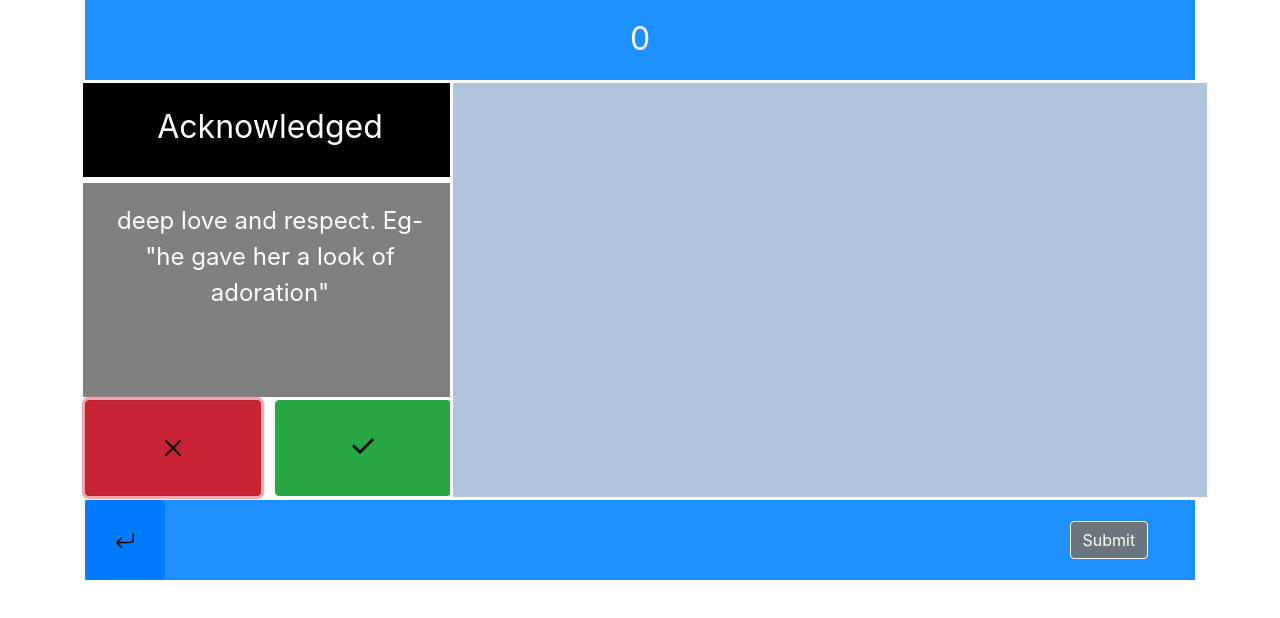
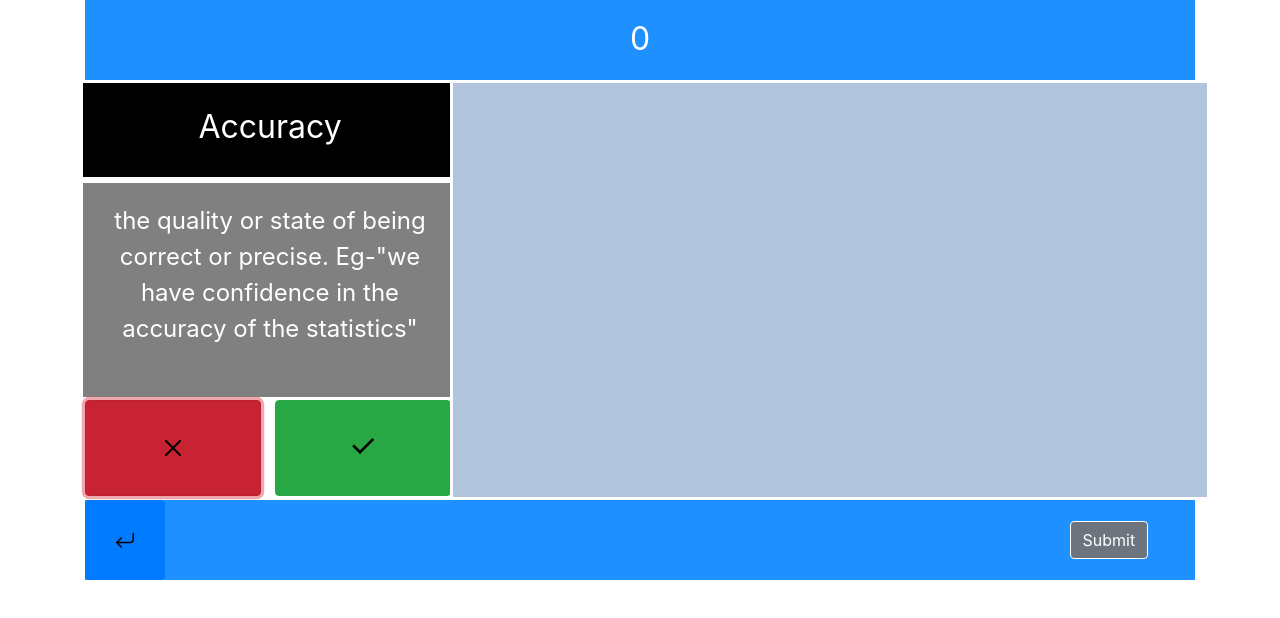
Before and after one commit to prarthanashr04/UI-for-skills, a plain HTML site: page ui.html in a window 1280 px wide. Both pictures are taken after a click on the button 173 px from the left and 448 px from the top of the page. Drawn offline with Linux system fonts and the light colour scheme.

Commit message:
Update script.js

```diff
--- a/script.js
+++ b/script.js
@@ -1,155 +1,235 @@
-var current = 1, count;
+var current = 0, count,next=0;
 var level=0;
 var divValue,value='';
 const list_items=document.querySelectorAll('.list-item');
 const list=document.querySelectorAll('.list');
 var draggeditem='',i,j;
-var file_source = [
+var file_source=[
     [
         'Accuracy',
-        'the quality or state of being correct or precise. Eg-"we have confidence in the accuracy of the statistics"'
+        'the quality or state of being correct or precise. Eg-"we have confidence in the accuracy of the statistics"',
+        '0',
+        '1'
     ],
     [
         'Acknowledged',
-        'deep love and respect. Eg-"he gave her a look of adoration"'
+        'deep love and respect. Eg-"he gave her a look of adoration"',
+        '0',
+        '1'
     ],
     [
         'Adoration',
-        'recognized as being good or important. Eg-"he is an acknowledged expert in the field"'
+        'recognized as being good or important. Eg-"he is an acknowledged expert in the field"',
+        '0',
+        '1'
     ],
     [
         'Activeness',
-        'engaging or ready to engage in physically energetic pursuits. Eg-"although he was seventy he was still robust and active"'
+        'engaging or ready to engage in physically energetic pursuits. Eg-"although he was seventy he was still robust and active"',
+        '0',
+        '1'
     ],
     [
         'Adaptability',
-        'the quality of being able to adjust to new conditions. Eg-"adaptability is an advantage in the harshly competitive global economy"'
+        'the quality of being able to adjust to new conditions. Eg-"adaptability is an advantage in the harshly competitive global economy"',
+        '0',
+        '1'
     ],
     [
         'Adroitness',
-        'cleverness or skill. Eg-" he lacks political adroitness"'
+        'cleverness or skill. Eg-"he lacks political adroitness"',
+        '0',
+        '1'
     ],
     [
         'Adventure',
-        'an unusual and exciting or daring experience. Eg-"her recent adventures in Italy"'
+        'an unusual and exciting or daring experience. Eg-"her recent adventures in Italy"',
+        '0',
+        '1'
     ],
     [
         'Affection',
-        'a gentle feeling of fondness or liking . Eg-"she felt affection for the wise old lady"'
+        'a gentle feeling of fondness or liking. Eg-"she felt affection for the wise old lady"',
+        '0',
+        '1'
     ],
     [
         'Affluence',
-        'the state of having a great deal of money; wealth.Eg-"a sign of our growing affluence"'
+        'the state of having a great deal of money; wealth. Eg-"a sign of our growing affluence"',
+        '0',
+        '1'
     ],
     [
         'Aggressive',
-        'ready or likely to attack or confront; characterized by or resulting from aggression.Eg-"hes very uncooperative and aggressive"'
+        'ready or likely to attack or confront; characterized by or resulting from aggression. Eg-"he is very uncooperative and aggressive"',
+        '0',
+        '1'
     ],
     [
         'Agility',
-        'ability to move quickly and easily.Eg-"though he was without formal training as dancer or athlete, his physical agility was inexhaustible"'
+        'ability to move quickly and easily. Eg- "though he was without formal training as dancer or athlete, his physical agility was inexhaustible"',
+        '0',
+        '1'
     ],
     [
         'Alertness',
-        'the quality of being alert.Walsall were indebted to the bravery and alertness of their goalkeeper'
+        'the quality of being alert. Eg-"Walsall were indebted to the bravery and alertness of their goalkeeper"',
+        '0',
+        '1'
     ],
     [
         'Altruism',
-        'disinterested and selfless concern for the well-being of others.some may choose to work with vulnerable elderly people out of altruism'
+        'disinterested and selfless concern for the well-being of others. Eg- "some may choose to work with vulnerable elderly people out of altruism"',
+        '0',
+        '1'
     ],
     [
         'Ambition',
-        'a strong desire to do or achieve something.her ambition was to become a pilot'
+        'a strong desire to do or achieve something. Eg- "her ambition was to become a pilot"',
+        '0',
+        '1'
     ],
     [
         'Amusement',
-        'the state or experience of finding something funny.we looked with amusement at our horoscopes'
+        'the state or experience of finding something funny. Eg-"we looked with amusement at our horoscopes"',
+        '0',
+        '1'
     ],
     [
         'Anticipation',
-        'the action of anticipating something; expectation or prediction.her eyes sparkled with anticipation'
+        'the action of anticipating something; expectation or prediction.  Eg-"her eyes sparkled with anticipation"',
+        '0',
+        '1'
     ],
     [
         'Appreciation',
-        'recognition and enjoyment of the good qualities of someone or something.I smiled in appreciation'
+        'recognition and enjoyment of the good qualities of someone or something.  Eg-"I smiled in appreciation"',
+        '0',
+        '1'
     ],
     [
         'Approachable',
-        'friendly and easy to talk to.managers should be approachable'
+        'friendly and easy to talk to. Eg-"managers should be approachable"',
+        '0',
+        '1'
     ],
     [
         'Articulate',
-        'having or showing the ability to speak fluently and coherently.an articulate account of their experiences'
+        'having or showing the ability to speak fluently and coherently. Eg-"an articulate account of their experiences"',
+        '0',
+        '1'
     ],
     [
         'Assertiveness',
-        'confident and forceful behaviour.she has difficulty standing up for herself, even when assertiveness may be warranted'
+        'confident and forceful behaviour. Eg-"she has difficulty standing up for herself, even when assertiveness may be warranted"',
+        '0',
+        '1'
     ],
     [
         'Assurance',
-        'a positive declaration intended to give confidence; a promise.he gave an assurance that work would begin on Monday'
+        'a positive declaration intended to give confidence; a promise. Eg-"he gave an assurance that work would begin on Monday"',
+        '0',
+        '1'
     ],
     [
         'Attentiveness',
-        'the action of paying close attention to something.half the children who ate the cereal showed no improvement in attentiveness'
+        'the action of paying close attention to something. Eg-"half the children who ate the cereal showed no improvement in attentiveness"',
+        '0',
+        '1'
     ],
     [
         'Attractiveness',
-        'the quality of being pleasing or appealing to the senses.this scheme could enhance the attractiveness of the area'
+        'the quality of being pleasing or appealing to the senses. Eg-"this scheme could enhance the attractiveness of the area"',
+        '0',
+        '1'
     ],
     [
         'Audacity',
-        ''
+        'a willingness to take bold risks. Eg-"he whistled at the sheer audacity of the plan"',
+        '0',
+        '1'
     ],
     [
         'Availability',
-        'the quality of being able to be used or obtained.turkey producers had been losing sales because of the all-year-round availability of beef'
+        'the quality of being able to be used or obtained. Eg-"turkey producers had been losing sales because of the all-year-round availability of beef"',
+        '0',
+        '1'
     ],
     [
         'Awareness',
-        'knowledge or perception of a situation or fact.we need to raise public awareness of the issue'
+        'knowledge or perception of a situation or fact. Eg-"we need to raise public awareness of the issue"',
+        '0',
+        '1'
     ],
     [
         'Awe',
-        'a feeling of reverential respect mixed with fear or wonder.they gazed in awe at the small mountain of diamonds'
+        'a feeling of reverential respect mixed with fear or wonder. Eg-"they gazed in awe at the small mountain of diamonds"',
+        '0',
+        '1'
     ],
     [
         'Balance',
-        'an even distribution of weight enabling someone or something to remain upright and steady.she lost her balance and fell'
+        'an even distribution of weight enabling someone or something to remain upright and steady. Eg-"she lost her balance and fell"',
+        '0',
+        '1'
     ],
     [
         'Beauty',
-        'a combination of qualities, such as shape, colour, or form, that pleases the aesthetic senses, especially the sight.I was struck by her beauty'
+        'a combination of qualities, such as shape, colour, or form, that pleases the aesthetic senses, especially the sight. Eg-"I was struck by her beauty"',
+        '0',
+        '1'
     ],
     [
-        'Being The Best',
-        ''
+        '',
+        '',
+        '0',
+        '1'
     ]
-
-
 ];
 $(document).ready(function () {
     $("#NoButton").click(function () {
-        $("#quality").text(file_source[current][0])
-        $("#Quality_desc").text(file_source[current][1])
-        current++;
+        for(i=next;i<(file_source.length-1);i++)
+        {
+            if(file_source[i][2]=="1")
+            next++;
+            else
+            break
+	}
+        $("#quality").text(file_source[next][0])
+        $("#Quality_desc").text(file_source[next][1])
+        current=next;
+        if(next==(file_source.length-1))
+        alert("Sorry, No More Qualities present now");
+        else
+        next++;
     });
 });
 $(document).ready(function () {
     $("#YesButton").click(function () {
-        $("#quality").text(file_source[current][0])
-        $("#Quality_desc").text(file_source[current][1])
-        current++;
+	for(i=next;i<(file_source.length-1);i++)
+        {
+            if(file_source[i][2]=="1")
+            next++;
+            else
+            break
+	}
+        $("#quality").text(file_source[next][0])
+        $("#Quality_desc").text(file_source[next][1])
+        current=next;
+        if(next==(file_source.length-1))
+        alert("Sorry, No More Qualities present now");
+        else
+        next++;
         var x = document.getElementById("Selection_count").textContent;
         count = parseInt(x);
         count++;
         document.getElementById("Selection_count").textContent = count + "";
-        $("#Second_Row").append("<label class='ql' id='ql'>" + file_source[current - 2][0] + "</label>")
+        $("#Second_Row").append("<label class='ql' id='ql'>" + file_source[current][0] + "</label>")
         file_source[current][2] = 'Yes';
     });
 });
 $(document).ready(function(){
-    $("#BackButton").click(function(){
+    $("#Backbutton").click(function(){
         next=current-1;
         for (i=next;i>=0; i--)
         {
```
